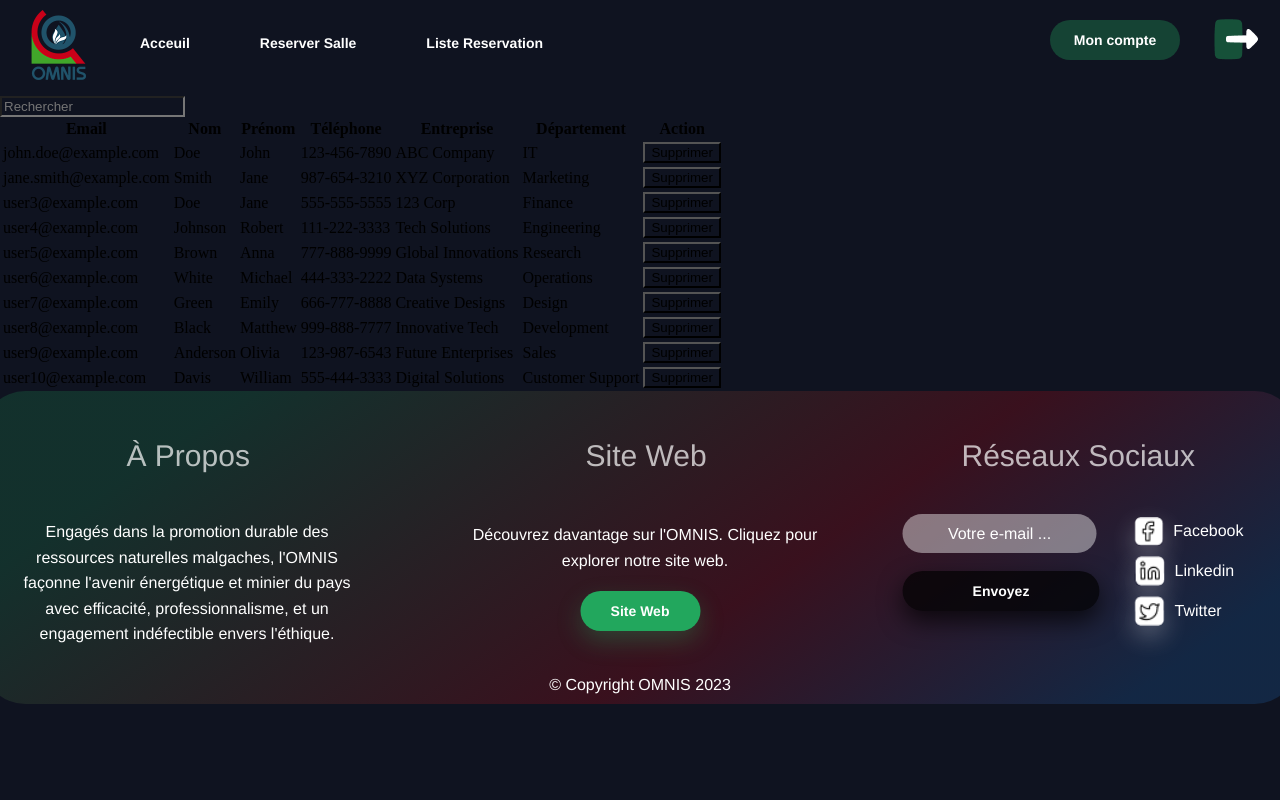
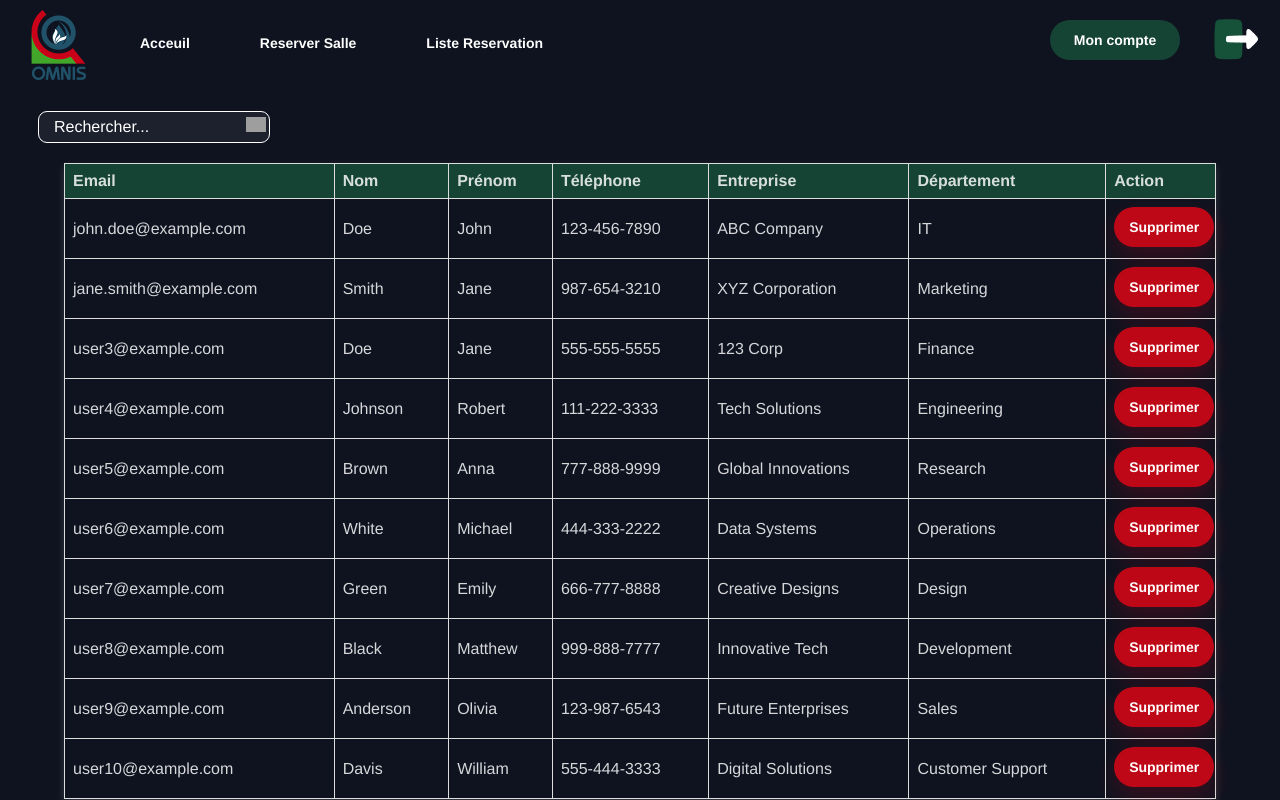
Before and after one commit to AndreaRabe/room-management-front, a React (Create React App) app: page / in a window 1280 px wide. Shown: the top 800 px of the page. Built offline with nearby package versions, Linux system fonts and the light colour scheme; grey boxes are pictures that could not be loaded.

Commit message:
User list table front completed

```diff
--- a/src/components/button/button.css
+++ b/src/components/button/button.css
@@ -242,3 +242,36 @@
 .btn-reservation:hover{
     background: rgb(40, 211, 117);
 }
+
+/* style delete-in button*/
+.btn-delete{
+    height: 40px;
+    width: 100px;
+    margin-right: -35px;
+    background-color: #e20615d3;
+    border: #e20615d3;
+    border-radius: 52px;
+    box-shadow: 0px 10px 25px #e2061534;
+    position: relative;
+    cursor: pointer;
+}
+
+.btn-delete-span{
+    background-color: transparent;
+    color: #ffffff;
+    font-family: "Outfit-Bold", Helvetica;
+    font-size: 14px;
+    font-weight: 600;
+    left: 50%;
+    letter-spacing: 0;
+    line-height: normal;
+    position: absolute;
+    text-align: center;
+    top: 50%;
+    transform: translate(-50%, -50%);
+    width: 70%;
+}
+
+.btn-delete:hover{
+    background: #ff0112;
+}
--- a/src/components/button/button.jsx
+++ b/src/components/button/button.jsx
@@ -64,3 +64,11 @@ export function Reservation(){
         </button>
     )
 }
+
+export function DeleteButton(){
+    return(
+        <button className="btn-delete" >
+            <span className="btn-delete-span">Supprimer</span>
+        </button>
+    )
+}
--- a/src/pages/room_list/room_list.css
+++ b/src/pages/room_list/room_list.css
@@ -76,10 +76,12 @@
     border: 2px solid #ddd;
     padding: 8px;
     background: transparent;
+    font-family: "Outfit-Light", Helvetica;
 }
 
 .list-room-information-table #customers tr, .list-room-information-table #customers ul, .list-room-information-table #customers li{
     background: transparent;
+    font-family: "Outfit-Light", Helvetica;
 }
 
 .list-room-information-btn{
--- a/src/pages/user_list/user_list.css
+++ b/src/pages/user_list/user_list.css
@@ -0,0 +1,89 @@
+/* style user-list-table*/
+.user-list-table-form{
+    margin-left: -970px;
+}
+
+
+.user-list-table input{
+    background: #ffffff0f;;
+    outline: none;
+    border-color: #ffffff;
+    border-width: 0.5px;
+    border-style: ridge ;
+    border-radius: 9px;
+    height: 20px;
+    width: 220px;
+    font-size: 16px;
+    font-weight: 400;
+    letter-spacing: 0;
+    line-height: normal;
+    text-align: left;
+    white-space: nowrap;
+    font-family: "Outfit-Regular", Helvetica;
+    margin-bottom: 20px;
+    text-indent: 10px;
+    color: #ffff;
+
+    &:focus {
+        color: #ffff;
+    }
+}
+
+.user-list-table input::placeholder {
+    color: #ffffff;
+    opacity: 1;
+    transition: opacity ease;
+}
+
+.user-list-table input:focus::placeholder {
+    opacity: 0;
+}
+
+
+.user-list-table-form button {
+    cursor: pointer;
+    background: transparent;
+    background: none;
+    border: none;
+    margin-left: -30px; /* Ajusté la marge pour chevaucher légèrement l'image */
+}
+
+.user-list-table-form img {
+    background: transparent;
+    height: 15px;
+}
+
+
+/* style user-list-table */
+.user-list-table{
+    display: flex;
+    flex-direction: column;
+    align-items: center;
+    margin-top: 25px;
+    margin-bottom: 100px;
+}
+
+.user-list-table table {
+    border-collapse: collapse;
+    width: 90%;
+    box-shadow: 0 4px 8px #ffffff28;
+    color: #ffffffd4;
+    font-family: "Outfit-Light", Helvetica;
+}
+
+.user-list-table  th, .user-list-table td {
+    border: 1px solid #dddddd;
+    text-align: left;
+    padding: 8px;
+    font-family: "Outfit-Light", Helvetica;
+}
+
+.user-list-table  th {
+    background-color: #22a75e52;
+    font-family: "Outfit-Light", Helvetica;
+  }
+
+.user-list-table input[type="text"] {
+    padding: 5px;
+    font-family: "Outfit-Light", Helvetica;
+}
--- a/src/pages/user_list/user_list.jsx
+++ b/src/pages/user_list/user_list.jsx
@@ -1,5 +1,7 @@
 import { Header } from "../../components/header/header";
 import { Footer } from "../../components/footer/footer";
+import { DeleteButton } from "../../components/button/button";
+import LoupeImg from "../../assets/images/loupe.png"
 import './user_list.css'
 
 const users = [
@@ -99,7 +101,10 @@ export function UserList(){
 function UserListTable(){
     return(
         <div className="user-list-table">
-            <input type="text" placeholder="Rechercher"></input>
+            <form action="" className="user-list-table-form">
+              <input type="text" placeholder="Rechercher..."></input>
+              <button><img src={LoupeImg} alt="Loupe" /></button>
+            </form>
             <table>
                 <thead>
                     <tr>
@@ -122,7 +127,11 @@ function UserListTable(){
                             <td>{item.telephone}</td>
                             <td>{item.entreprise}</td>
                             <td>{item.departement}</td>
-                            <td><button onclick="deleteRow(this)">Supprimer</button></td>
+                            <td>
+                              <div>
+                                <DeleteButton />
+                              </div>
+                            </td>
                         </tr>
                     )}
                 </tbody>
```
